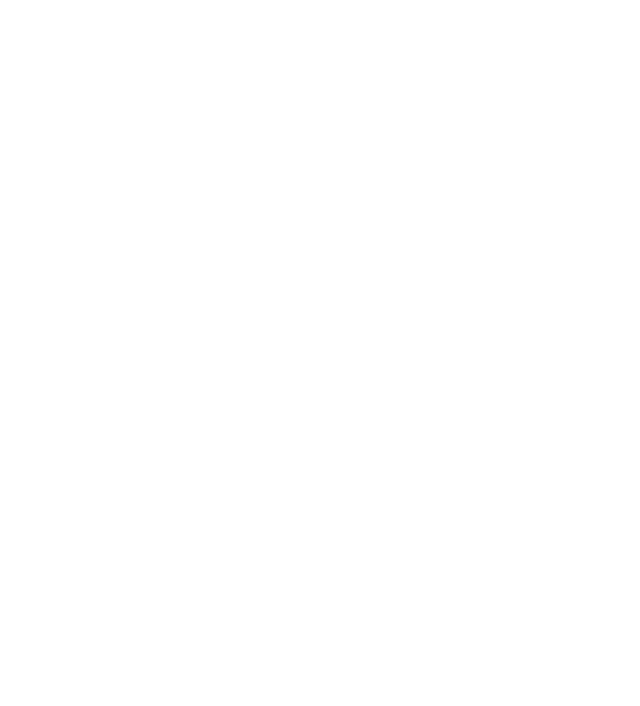
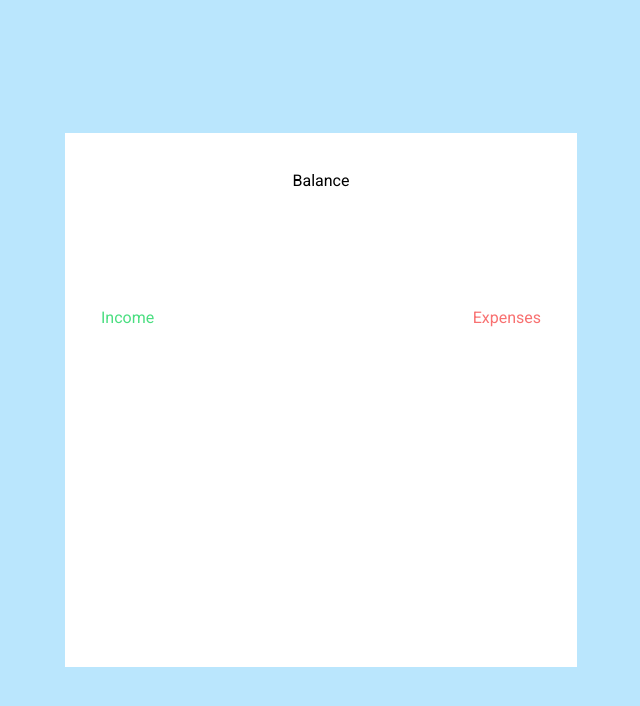
Before and after one commit to QCHR1581/expense-tracker, a plain HTML site: page src/index.html in a window 1280 px wide. Shown: the whole page, without its empty margins (319-959 px from the left). Drawn offline with Linux system fonts and the light colour scheme.

Commit message:
created layout

```diff
--- a/package.json
+++ /dev/null
@@ -1,5 +0,0 @@
-{
-  "devDependencies": {
-    "tailwindcss": "^3.0.23"
-  }
-}
--- a/src/index.html
+++ b/src/index.html
@@ -1,14 +1,43 @@
-<!DOCTYPE html>
-<html lang="en">
+<!doctype html>
+<html>
 <head>
-    <meta charset="UTF-8">
-    <meta http-equiv="X-UA-Compatible" content="IE=edge">
-    <meta name="viewport" content="width=device-width, initial-scale=1.0">
-    <link rel="stylesheet" href="/dist/output.css">
+  <meta charset="UTF-8">
+  <meta name="viewport" content="width=device-width, initial-scale=1.0">
+  <link rel="preconnect" href="https://fonts.googleapis.com">
+  <link rel="preconnect" href="https://fonts.gstatic.com" crossorigin>
+  <link href="https://fonts.googleapis.com/css2?family=Roboto:wght@400;700&display=swap" rel="stylesheet">
+  <link href="/dist/output.css" rel="stylesheet">
+</head>
+<body class="font-sans">
+    <!-- Blue background -->
+    <main class="bg-sky-200 h-screen flex flex-row justify-center items-center font-">
+        <!-- White rectangle -->
+        <div  class="bg-white w-2/5 h-2/3">
+            <!-- Balance -->
+            <h1 class="flex justify-center p-9">Balance</h1>
+            <div></div>
 
-    <title>Expense Tracker</title>
-</head>
-<body>
-    <script src="/src/script.js"></script>
+            <!-- Income and Expenses -->
+            <div class="flex flex-row justify-between self-center items-center h-2/6 p-9">
+                <!-- Incomes -->
+                <div class="flex flex-col">
+                    <h2 class="text-green-400">Income</h2>
+                    <div></div>
+                </div>
+               <!-- Expenses -->
+                <div class="flex flex-col">
+                    <h2 class="text-red-400">Expenses</h2>
+                    <div></div>
+                </div>
+
+
+            </div>
+        </div>
+
+        <div class="">
+
+        </div>
+    </main>
+<script src="script.js"></script>
 </body>
 </html>
--- a/src/input.css
+++ b/src/input.css
@@ -0,0 +1,3 @@
+@tailwind base;
+@tailwind components;
+@tailwind utilities;
```
Also changed, not shown: dist/output.css, script.js (added), src/script.js (deleted), 1 other file.
